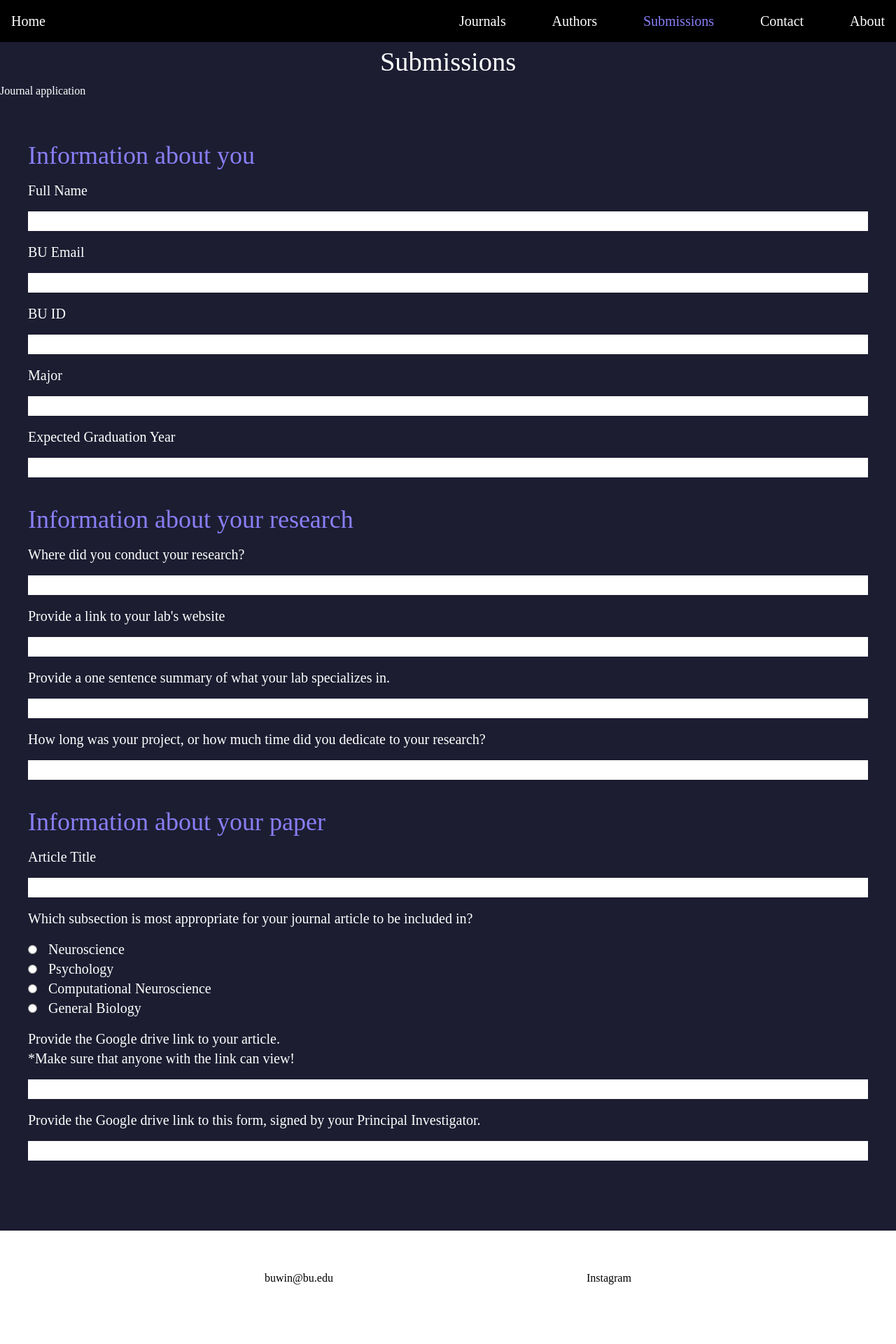
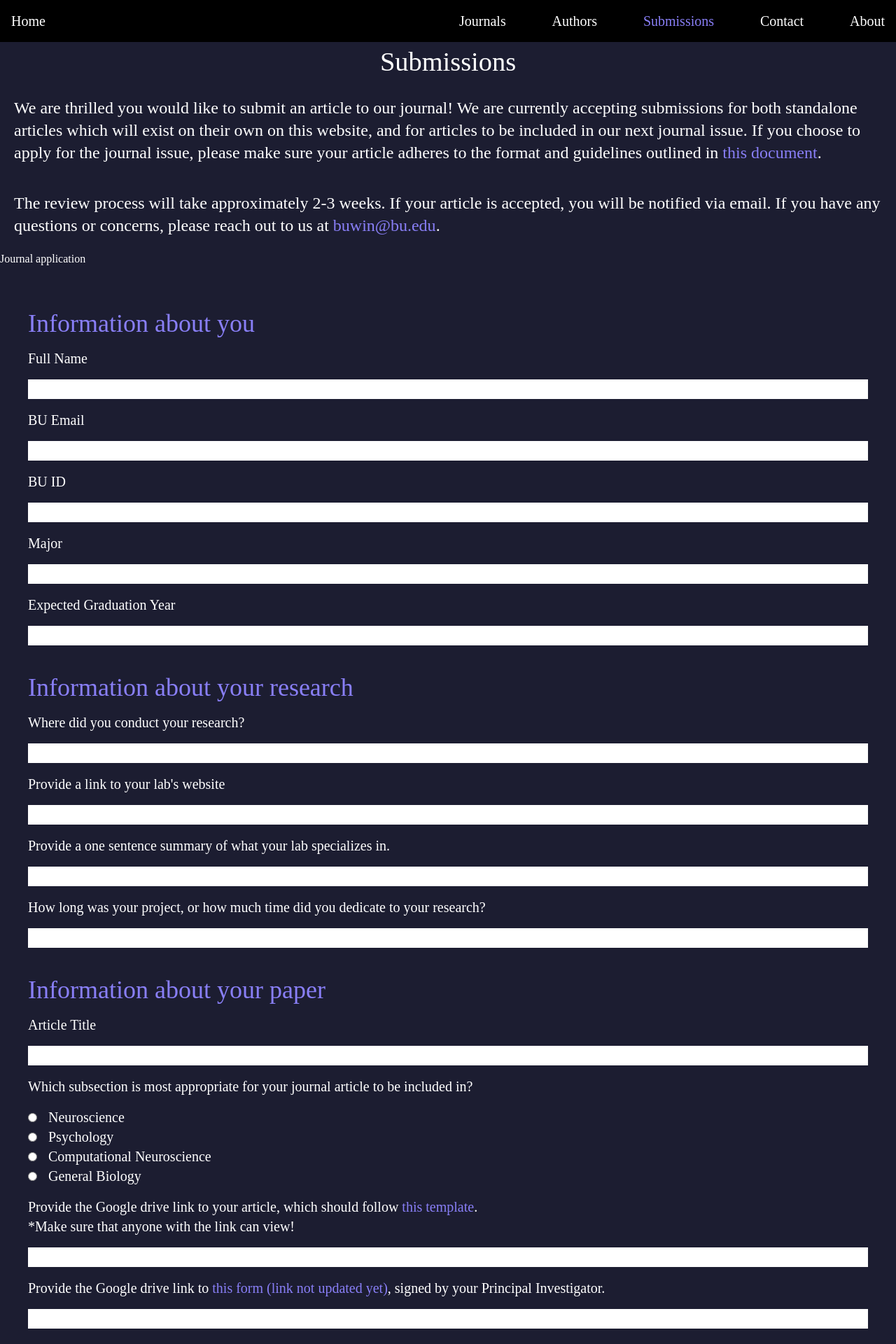
Before and after one commit to ridanaeeem/win-journal, a Next.js app: page /submissions in a window 1280 px wide. Shown: the top 1920 px of the page at 70% size. Before the commit the page ends 1854 px from the top, so only its background shows below. Built offline with nearby package versions, Linux system fonts and the light colour scheme.

Commit message:
apostrophe fix

```diff
--- a/app/submissions/page.tsx
+++ b/app/submissions/page.tsx
@@ -7,7 +7,27 @@ export default function Submissions() {
 			<title>Submissions</title>
 			<main>
 				<h1 className="subtitle">Submissions</h1>
-				<p></p>
+				<p className="p-5 text-2xl">
+					We are thrilled you would like to submit an article to our journal! We are currently accepting
+					submissions for both standalone articles which will exist on their own on this website, and for
+					articles to be included in our next journal issue. If you choose to apply for the journal issue,
+					please make sure your article adheres to the format and guidelines outlined in{" "}
+					<a
+						href="https://docs.google.com/document/d/1wekOQ_Q9t2EQ_3mdYEgwyDzdSS9esw1C3d0iuAf_vwc/edit?usp=sharing"
+						className="text-mainlight">
+						this document
+					</a>
+					.
+				</p>
+
+				<p className="p-5 text-2xl">
+					The review process will take approximately 2-3 weeks. If your article is accepted, you will be
+					notified via email. If you have any questions or concerns, please reach out to us at{" "}
+					<a href="mailto:buwin@bu.edu" className="text-mainlight">
+						buwin@bu.edu
+					</a>
+					.
+				</p>
 				{/* <div>
 					<h1 className="subtitle">Submissions</h1>
 					<h2></h2>
--- a/components/journal-form.tsx
+++ b/components/journal-form.tsx
@@ -28,7 +28,7 @@ export default function JournalForm() {
 					<label htmlFor="lab">Where did you conduct your research?</label>
 					<input type="text" id="lab" name="lab" required className="formfield" />
 
-					<label htmlFor="labLink">Provide a link to your lab's website</label>
+					<label htmlFor="labLink">Provide a link to your lab&apos;s website</label>
 					<input type="text" id="labLink" name="labLink" required className="formfield" />
 
 					<label htmlFor="labSummary">Provide a one sentence summary of what your lab specializes in.</label>
@@ -79,14 +79,25 @@ export default function JournalForm() {
 					</div>
 
 					<label htmlFor="link">
-						Provide the Google drive link to your article.
-						<br></br>
+						Provide the Google drive link to your article, which should follow{" "}
+						<a
+							href="https://docs.google.com/document/d/1wekOQ_Q9t2EQ_3mdYEgwyDzdSS9esw1C3d0iuAf_vwc/edit?usp=sharing"
+							className="text-mainlight">
+							this template
+						</a>
+						.<br></br>
 						*Make sure that anyone with the link can view!
 					</label>
 					<input type="text" id="link" name="link" required className="formfield"></input>
 
 					<label htmlFor="approval">
-						Provide the Google drive link to this form, signed by your Principal Investigator.
+						Provide the Google drive link to{" "}
+						<a
+							href="https://docs.google.com/document/d/1wekOQ_Q9t2EQ_3mdYEgwyDzdSS9esw1C3d0iuAf_vwc/edit?usp=sharing"
+							className="text-mainlight">
+							this form (link not updated yet)
+						</a>
+						, signed by your Principal Investigator.
 					</label>
 					<input type="text" id="approval" name="approval" required className="formfield"></input>
 				</div>
```
